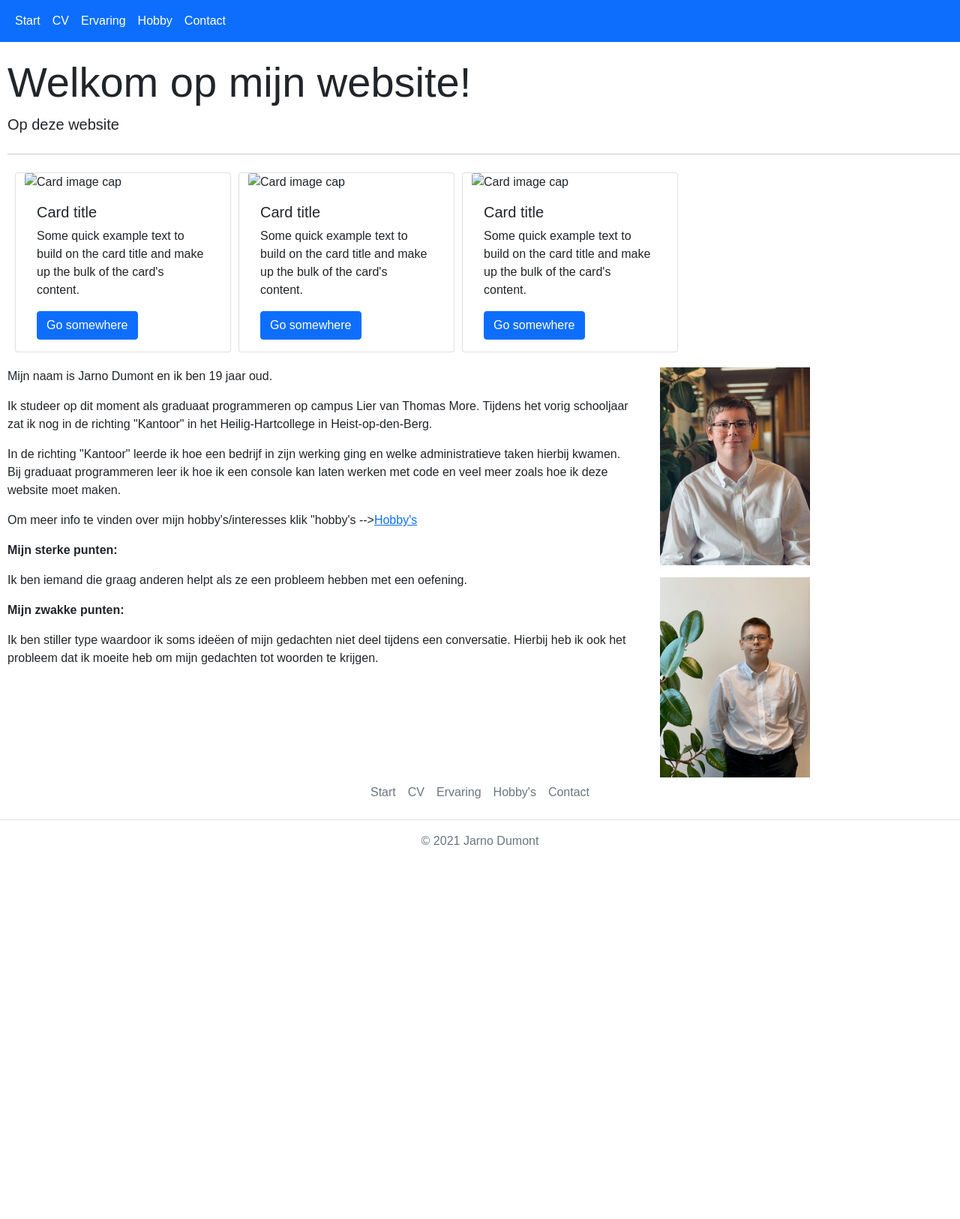
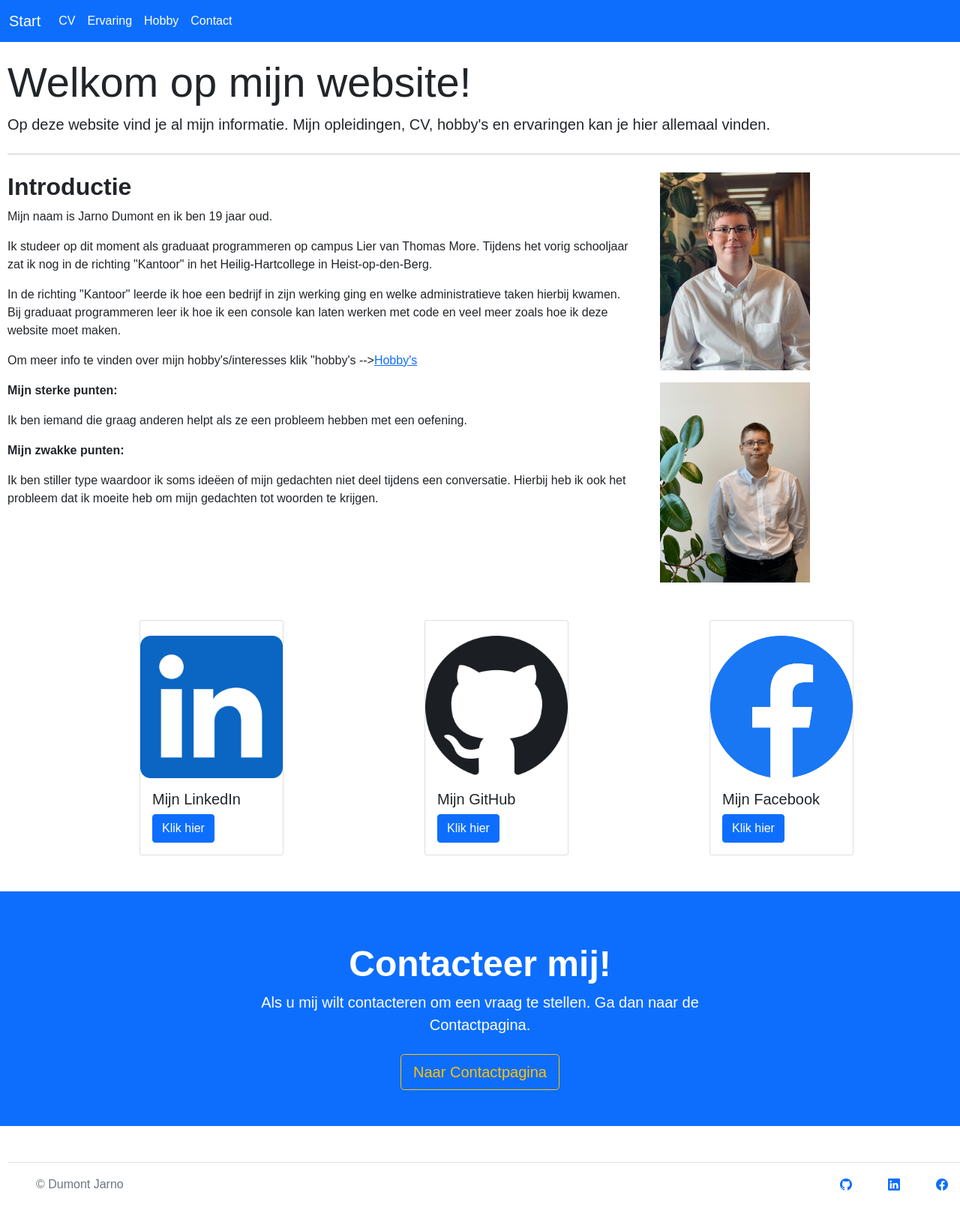
Before and after one commit to Jarno-tm/project2, a plain HTML site: page index.html in a window 1280 px wide. Shown: the whole page at 75% size. Before the commit the page ends 1150 px from the top, so only its background shows below. Drawn offline with nearby package versions, Linux system fonts and the light colour scheme.

Commit message:
Aanpassingen aan index

```diff
--- /dev/null
+++ b/css/footers.css
@@ -0,0 +1,12 @@
+.b-example-divider {
+    height: 3rem;
+    background-color: rgba(0, 0, 0, .1);
+    border: solid rgba(0, 0, 0, .15);
+    border-width: 1px 0;
+    box-shadow: inset 0 .5em 1.5em rgba(0, 0, 0, .1), inset 0 .125em .5em rgba(0, 0, 0, .15);
+  }
+
+  .bi {
+    vertical-align: -.125em;
+    fill: currentColor;
+  }
--- /dev/null
+++ b/css/icon.css
@@ -0,0 +1 @@
+@import url("https://cdn.jsdelivr.net/npm/bootstrap-icons@1.7.1/font/bootstrap-icons.css");
--- a/css/index.css
+++ b/css/index.css
@@ -17,11 +17,6 @@ ul {
     text-align: center;
     padding: 14px 16px;
     text-decoration: none;
-  }
-
-
-  li a:hover {
-    background-color: darkgray;
   }
 
   h1 {
@@ -47,4 +42,27 @@ img {
 
 .card{
   margin-left: 10px;
+  margin-top: 50px;
+  width: 12rem;
+  float: right;
 }
+.card-img-top{
+  margin-top: 20px;
+}
+section{
+  background-color: #0D6EFD;
+  color: white;
+}
+a:hover {
+  color: white;
+  background-color: darkblue;
+}
+
+i:hover{
+  color: white;
+  background-color: transparent;
+}
+
+a.contact{
+  color: transparent;
+}
--- a/index.html
+++ b/index.html
@@ -9,16 +9,19 @@
     <link rel="icon" href="Images/favicon.ico" type="image/x-icon" />
     <link rel="stylesheet" href="css/bootstrap.min.css">
     <link rel="stylesheet" href="css/index.css">
+    <link href="css/footers.css" rel="stylesheet">
+    <link rel="stylesheet" href="css/icon.css">
 </head>
 
 <body>
     <nav class="navbar navbar-expand-lg navbar-dark bg-primary">
         <div class="container-fluid">
-            <div class="collapse navbar-collapse" id="navbarNav">
-                <ul class="navbar-nav">
-                    <li class="nav-item">
-                        <a class="nav-link active" href="index.html" target="_blank">Start</a>
-                    </li>
+          <a class="navbar-brand" href="index.html">Start</a>
+          <button class="navbar-toggler" type="button" data-bs-toggle="collapse" data-bs-target="#navbarText" aria-controls="navbarText" aria-expanded="false" aria-label="Toggle navigation">
+            <span class="navbar-toggler-icon"></span>
+          </button>
+          <div class="collapse navbar-collapse" id="navbarText">
+            <ul class="navbar-nav me-auto mb-2 mb-lg-0">
               <li class="nav-item">
                 <a class="nav-link active" href="cv.html" target="_blank">CV</a>
               </li>
@@ -39,49 +42,16 @@
         <div class="container-flex">
             <div class="jumbotron">
                 <h1 class="display-4">Welkom op mijn website!</h1>
-                <p class="lead">Op deze website </p>
+                <p class="lead">Op deze website vind je al mijn informatie. Mijn opleidingen, CV, hobby's en ervaringen
+                    kan je hier allemaal vinden.</p>
                 <hr class="my-4">
-            </div>
-        </div>
-        <div class="container">
-            <div class="row">
-                <div class="card" style="width: 18rem;">
-                    <img class="card-img-top" src="..." alt="Card image cap">
-                    <div class="card-body">
-                        <h5 class="card-title">Card title</h5>
-                        <p class="card-text">Some quick example text to build on the card title and make up the bulk of
-                            the
-                            card's content.</p>
-                        <a href="#" class="btn btn-primary">Go somewhere</a>
-                    </div>
-                </div>
-
-                <div class="card" style="width: 18rem;">
-                    <img class="card-img-top" src="..." alt="Card image cap">
-                    <div class="card-body">
-                        <h5 class="card-title">Card title</h5>
-                        <p class="card-text">Some quick example text to build on the card title and make up the bulk of
-                            the
-                            card's content.</p>
-                        <a href="#" class="btn btn-primary">Go somewhere</a>
-                    </div>
-                </div>
-                <div class="card" style="width: 18rem;">
-                    <img class="card-img-top" src="..." alt="Card image cap">
-                    <div class="card-body">
-                        <h5 class="card-title">Card title</h5>
-                        <p class="card-text">Some quick example text to build on the card title and make up the bulk of
-                            the
-                            card's content.</p>
-                        <a href="#" class="btn btn-primary">Go somewhere</a>
-                    </div>
-                </div>
             </div>
         </div>
         <div>
             <div class="container-flex">
                 <div class="row">
                     <div class="col-8">
+                        <h2><b>Introductie</b></H2>
                         <p>Mijn naam is Jarno Dumont en ik ben 19 jaar oud.</p>
                         <p>Ik studeer op dit moment als graduaat programmeren op campus Lier van Thomas More. Tijdens
                             het
@@ -115,18 +85,73 @@
                     </div>
                 </div>
             </div>
+            <div class="container-flex-md">
+                <div class="container">
+                    <div class="row">
+                        <div class="col-md">
+                            <div class="card">
+                                <img class="card-img-top" src="Images/LinkedIn.png" alt="LinkedIn">
+                                <div class="card-body">
+                                    <h5 class="card-title">Mijn LinkedIn</h5>
+                                    <a href="https://www.linkedin.com/in/jarno-dumont-297013188/" target="_blank"
+                                        class="btn btn-primary">Klik hier</a>
                                 </div>
                             </div>
-        <footer class="col">
-            <ul class="nav justify-content-center border-bottom pb-3 mb-3">
-                <li class="nav-item"><a href="index.html" class="nav-link px-2 text-muted" target="_blank">Start</a></li>
-                <li class="nav-item"><a href="cv.html" class="nav-link px-2 text-muted" target="_blank">CV</a></li>
-                <li class="nav-item"><a href="ervaring.html" class="nav-link px-2 text-muted" target="_blank">Ervaring</a></li>
-                <li class="nav-item"><a href="hobby.html" class="nav-link px-2 text-muted" target="_blank">Hobby's</a></li>
-                <li class="nav-item"><a href="contact.html" class="nav-link px-2 text-muted" target="_blank">Contact</a></li>
+                        </div>
+                        <div class="col-md">
+                            <div class="card">
+                                <img class="card-img-top" src="Images/Octicons-mark-github.png" alt="GitHub">
+                                <div class="card-body">
+                                    <h5 class="card-title">Mijn GitHub</h5>
+                                    <a href="https://github.com/Jarno-tm" target="_blank" class="btn btn-primary">Klik
+                                        hier</a>
+                                </div>
+                            </div>
+                        </div>
+                        <div class="col-md">
+                            <div class="card">
+                                <img class="card-img-top" src="Images/Facebook_f_logo_(2019).png" alt="Facebook">
+                                <div class="card-body">
+                                    <h5 class="card-title">Mijn Facebook</h5>
+                                    <a href="https://www.facebook.com/jarno.dumont.96/" target="_blank"
+                                        class="btn btn-primary">Klik hier</a>
+                                </div>
+                            </div>
+                        </div>
+                    </div>
+                </div>
+                <section class="px-4 py-5 my-5 text-center">
+                    <h1 class="display-5 fw-bold">Contacteer mij!</h1>
+                    <div class="col-lg-6 mx-auto">
+                        <p class="lead mb-4">Als u mij wilt contacteren om een vraag te stellen. Ga dan naar de
+                            Contactpagina.</p>
+                        <div class="d-grid gap-2 d-sm-flex justify-content-sm-center">
+                            <a href="contact.html" target="_blank" class="btn btn-outline-warning btn-lg" tabindex="-1" role="button">Naar Contactpagina</a>
+                        </div>
+                    </div>
+                </section>
+                <div class="container-flex">
+                    <footer class="d-flex flex-wrap justify-content-between align-items-center py-3 my-4 border-top">
+                        <div class="col-md-4 d-flex align-items-center">
+                            <a href="/" class="mb-3 me-2 mb-md-0 text-muted text-decoration-none lh-1">
+                                <svg class="bi" width="30" height="24">
+                                    <use xlink:href="#bootstrap" />
+                                </svg>
+                            </a>
+                            <span class="text-muted">&copy; Dumont Jarno</span>
+                        </div>
+
+                        <ul class="nav col-md-4 justify-content-end list-unstyled d-flex">
+                            <li class="ms-3"><a href="https://github.com/Jarno-tm" target="_blank"><i
+                                        class="bi bi-github"></a></i></li>
+                            <li class="ms-3"><a href="https://www.linkedin.com/in/jarno-dumont-297013188/"
+                                    target="_blank"><i class="bi bi-linkedin"></a></i></li>
+                            <li class="ms-3"><a href="https://www.facebook.com/jarno.dumont.96/" target="_blank"><i
+                                        class="bi bi-facebook"></a></i></li>
                         </ul>
-            <p class="text-center text-muted">&copy; 2021 Jarno Dumont</p>
                     </footer>
+                </div>
+            </div>
     </main>
     <script src="js/bootstrap.bundle.min.js"></script>
 </body>
```
Also changed, not shown: Images/Facebook_f_logo_(2019).png (added), Images/LinkedIn.png (added), Images/Octicons-mark-github.png (added), Images/contact.jpg (added). Lines whose indentation alone changed are shown as unchanged.
